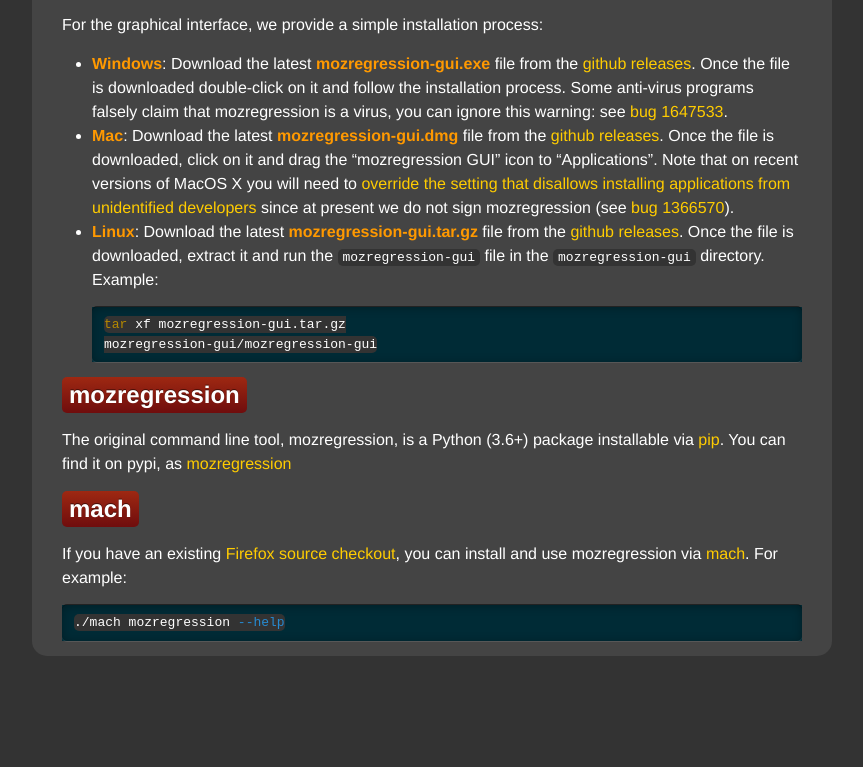
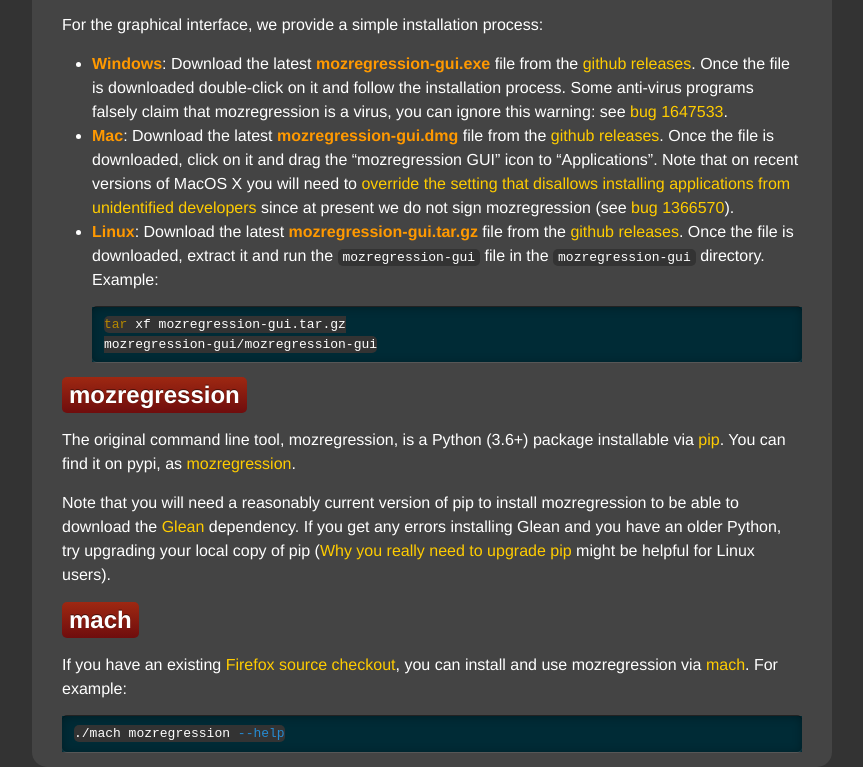
Before and after one commit to mozilla/mozregression, a Jekyll site: the page built from docs/install.md, in a window 1280 px wide. Shown: the part 341-1108 px from the top of the page, without its empty margins (208-1071 px from the left). Built offline with Jekyll 4.4.1, drawn with Linux system fonts in a browser that asks for light colours; before the commit the page ends 997 px from its top, so only the background shows below that.

Commit message:
Bug 1736101 - Add some notes on upgrading pip on Linux (#955)

```diff
--- a/docs/install.md
+++ b/docs/install.md
@@ -37,7 +37,10 @@
 
 The original command line tool, mozregression, is a Python (3.6+)
 package installable via [pip]. You can find it on pypi, as
-[mozregression](https://pypi.org/project/mozregression/)
+[mozregression](https://pypi.org/project/mozregression/).
+
+Note that you will need a reasonably current version of pip to install mozregression to be able to download the [Glean] dependency.
+If you get any errors installing Glean and you have an older Python, try upgrading your local copy of pip ([Why you really need to upgrade pip] might be helpful for Linux users).
 
 ## mach
 
@@ -53,5 +56,7 @@
 [bug 1581643]: https://bugzilla.mozilla.org/show_bug.cgi?id=1581643
 [bug 1647533]: https://bugzilla.mozilla.org/show_bug.cgi?id=1647533
 [pip]: https://pypi.org/project/pip/
+[Glean]: https://mozilla.github.io/glean
+[Why you really need to upgrade pip]: https://pythonspeed.com/articles/upgrade-pip/
 [Firefox source checkout]: https://firefox-source-docs.mozilla.org/contributing/vcs/mercurial.html
 [mach]: https://firefox-source-docs.mozilla.org/mach/index.html
```
